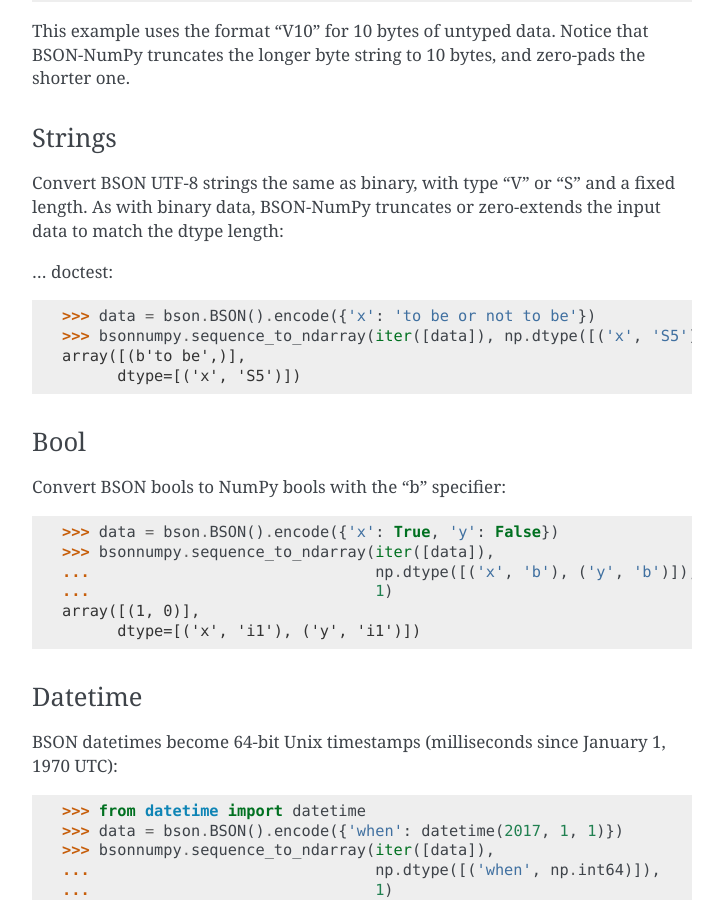
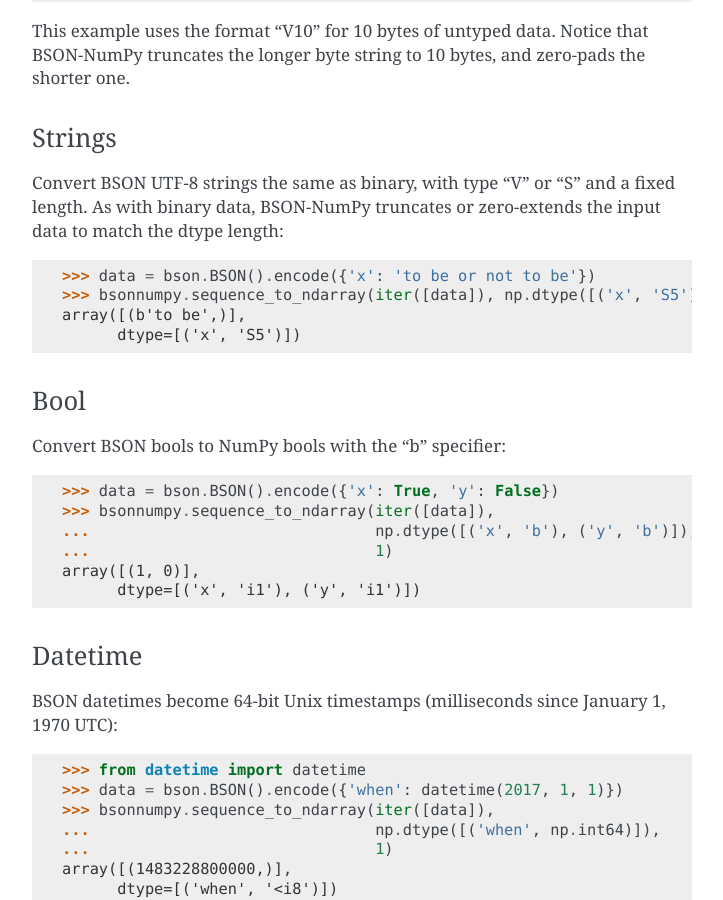
Before and after one commit to mongodb/bson-numpy, a Sphinx documentation site: the page built from doc/index.rst, in a window 1280 px wide and 900 px high, scrolled down 3553 px. Shown: the whole window, without its empty margins (388-1111 px from the left). Built offline with Sphinx 7.4.7, drawn with Linux system fonts in a browser that asks for light colours.

Commit message:
fix doctest syntax

```diff
--- a/doc/index.rst
+++ b/doc/index.rst
@@ -211,7 +211,7 @@ Convert BSON UTF-8 strings the same as binary, with type "V" or "S" and a
 fixed length. As with binary data, BSON-NumPy truncates or zero-extends the
 input data to match the dtype length:
 
-... doctest::
+.. doctest::
 
     >>> data = bson.BSON().encode({'x': 'to be or not to be'})
     >>> bsonnumpy.sequence_to_ndarray(iter([data]), np.dtype([('x', 'S5')]), 1)
```
